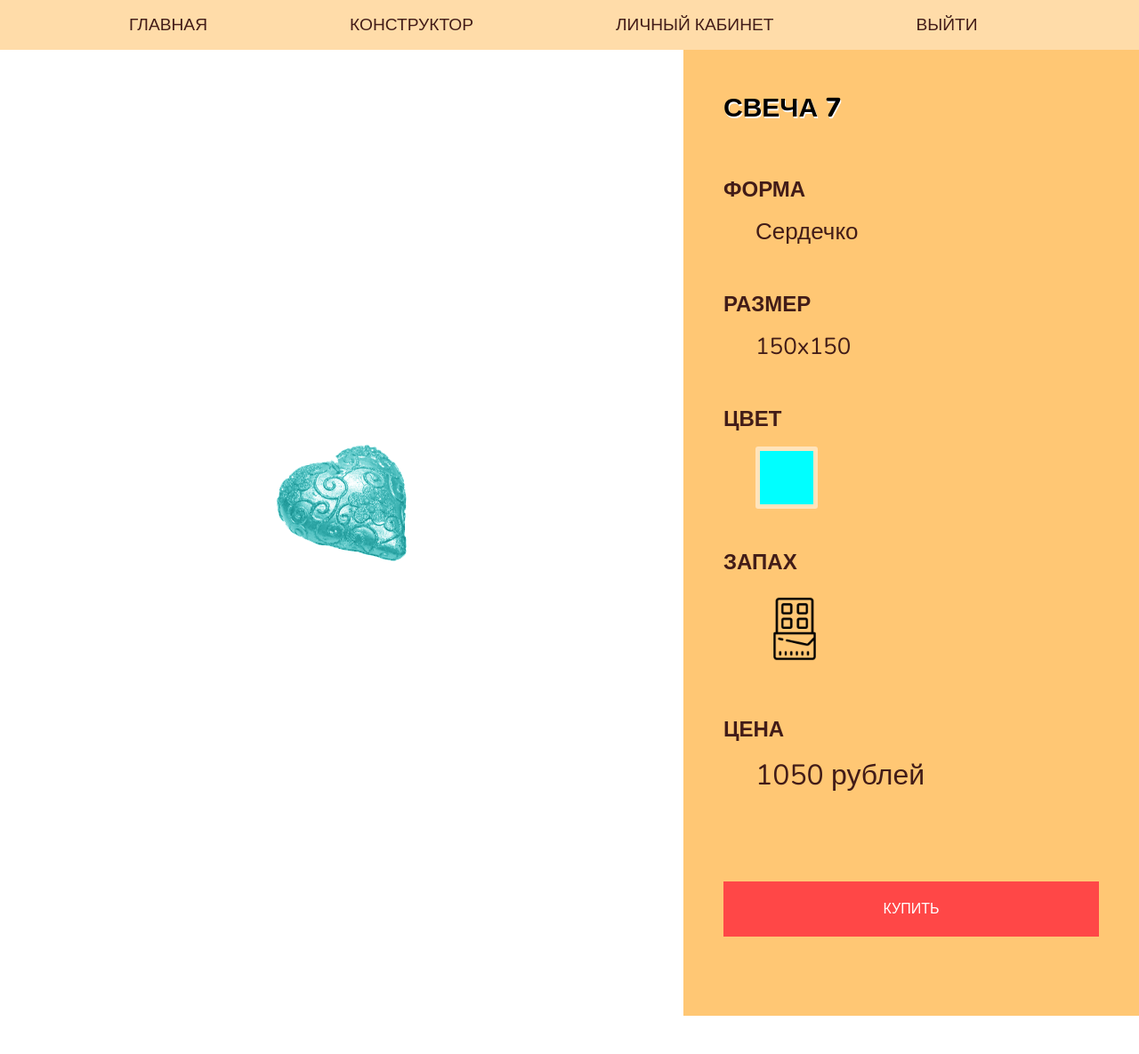
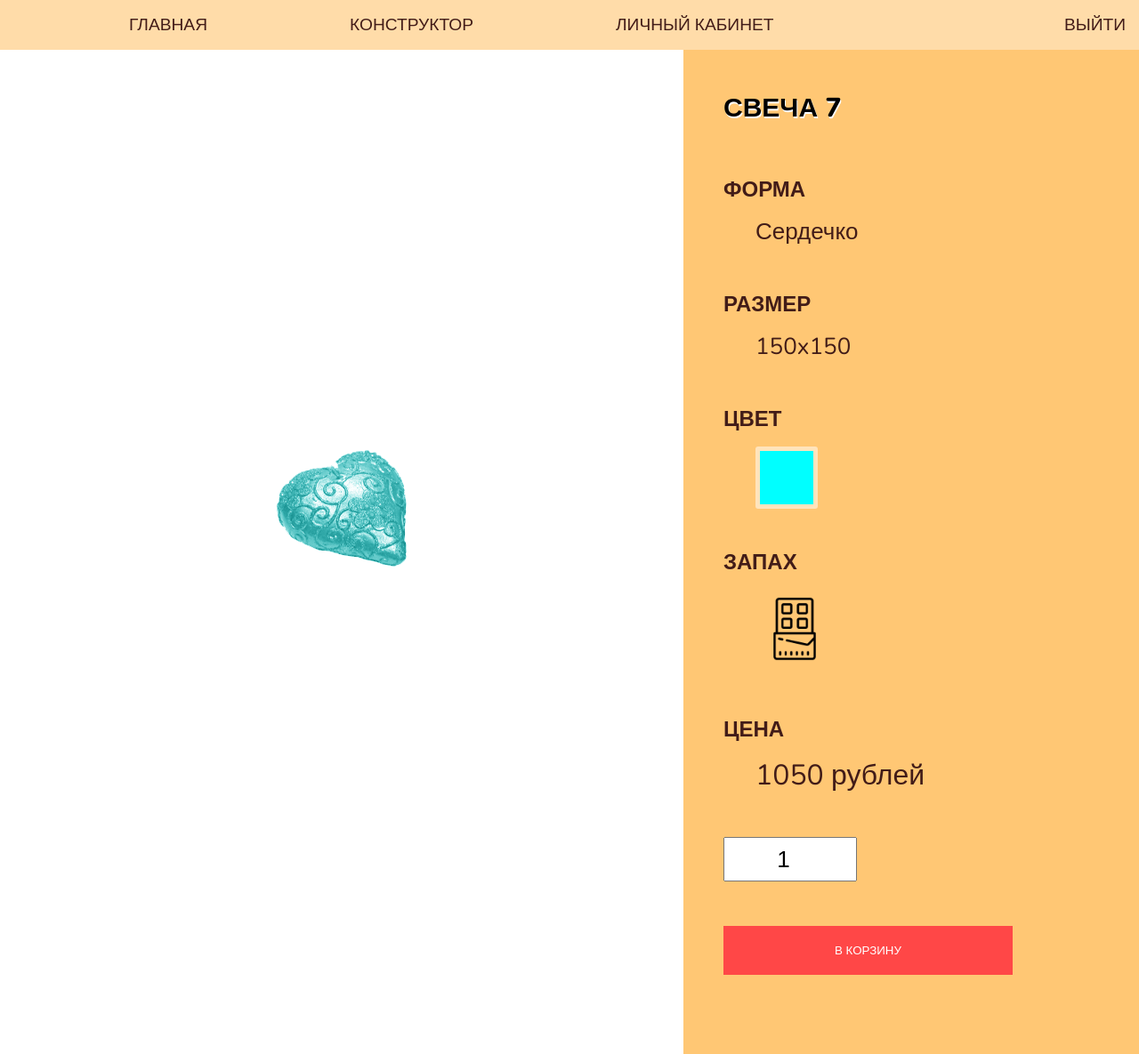
Before and after one commit to mrreads/candles, a PHP site: page /svecha.php?id=7 in a window 1280 px wide. Shown: the whole page at 89% size. Before the commit the page ends 1142 px from the top, so only its background shows below. Run offline with PHP 8.4, Linux system fonts and the light colour scheme; a user stored in the database is signed in; data comes from the database, SQL or seed files in the repository; data that the repository does not hold is empty.

Commit message:
add available

```diff
--- a/css/contrustor.css
+++ b/css/contrustor.css
@@ -42,6 +42,11 @@ body, input, a, button
     transition: 0.3s all;
 	transform: scale(1);
 	padding: 15px;
+}
+
+.menu a:last-child
+{
+    margin-left: auto;
 }
 
 .contructor
--- a/css/glavnay.css
+++ b/css/glavnay.css
@@ -39,6 +39,10 @@ html, body {
     padding: 15px;
 }
 
+.menu a:last-child
+{
+    margin-left: auto;
+}
 
 .nabor {
     min-height: 360px;
--- a/css/svecha.css
+++ b/css/svecha.css
@@ -38,6 +38,11 @@ body
     align-items: center;
     transition: 0.3s all;
     transform: scale(1);
+}
+
+.menu a:last-child
+{
+    margin-left: auto;
 }
 
 .link a {
@@ -97,7 +102,7 @@ body
 	mix-blend-mode: soft-light;
 }
 
-.buttons a {
+.buttons > input {
     min-width: 280px;
     padding: 20px 125px;
     transition: 0.3s all;
@@ -108,14 +113,16 @@ body
     background-color: #FF4747;
     margin-top: 50px;
     display: block;
+    border: 0;
+    cursor: pointer;
 }
 
-.buttons a:hover, .menu a:hover, .nabor img:hover
+.buttons input:hover, .menu a:hover, .nabor img:hover
 {
     transform: scale(1.05);
 }
 
-.infa{
+.infa {
 	display: flex;
   	flex-direction: column;
     /* justify-content: center; */
@@ -126,7 +133,7 @@ body
 	background-color: #FFC774;
 }
 
-.picture{
+.picture {
 	height: 70%;
     margin-bottom: 10%;
     background-repeat: no-repeat;
@@ -189,3 +196,11 @@ li{
     max-width: 80px;
     min-height: 80px;
 }
+
+.niz input[type='number']
+{
+    width: 150px;
+    height: 50px;
+    text-align: center;
+    font-size: 26px;
+}
--- a/kabinet.php
+++ b/kabinet.php
@@ -40,7 +40,8 @@
 
 	<div class="niz">
 
-		<h3>ВАШИ СВЕЧИ</h3>
+		<h3>СВЕЧИ, СОЗДАННЫЕ ВАМИ </h3>
+		<h4> Тут отображаются свечи, созданные лично вами в конструкторе. </h4>
 
 		<div class="flex">
 
@@ -84,6 +85,7 @@
 								<li>ЗАПАХ: '.$svecha['zapah_name'].'</li>
 								<div class="colors" style="background-color: '.$svecha['color_code'].'"></div>
 								<li>ЦЕНА: '.$svecha['candle_price'].'</li>
+								<li>НА СКЛАДЕ: '.$svecha['form_available'].'</li>
 								<a href="svecha.php?id='.$svecha['id_candle'].'" class="">
 									<div class="dalee" style="background-color: '.$svecha['color_code'].'">
 										<img src="img/strelka.png">
--- a/svecha.php
+++ b/svecha.php
@@ -66,7 +66,7 @@
 					echo '<div class="picture"><img src="'.$svecha['form_path'].'"></div>';
 				echo '</div>';
 
-				echo '<div class="infa">';
+				echo '<form class="infa" method="POST">';
 
 					echo '<h1>'.$svecha['candle_name'].'</h1>';
 
@@ -85,9 +85,12 @@
 					echo '<h2 class="h-cena"> ЦЕНА </h2>';
 					echo '<div class="cena">'.$svecha['candle_price'].' рублей</div>';
 
+					echo '<input type="number" name="count" value="1" min="1" max="'.$svecha['form_available'].'">';
+
 					echo '<div class="buttons">';
-					echo '<a href="">КУПИТЬ</a>';
-				echo '</div>';
+						echo '<input type="submit" value="В КОРЗИНУ">';
+					echo '</div>';
+				echo "</form>";
 			}
 		?>
 
```
Also changed, not shown: css/kabinet.css (+17 -1 lines).
